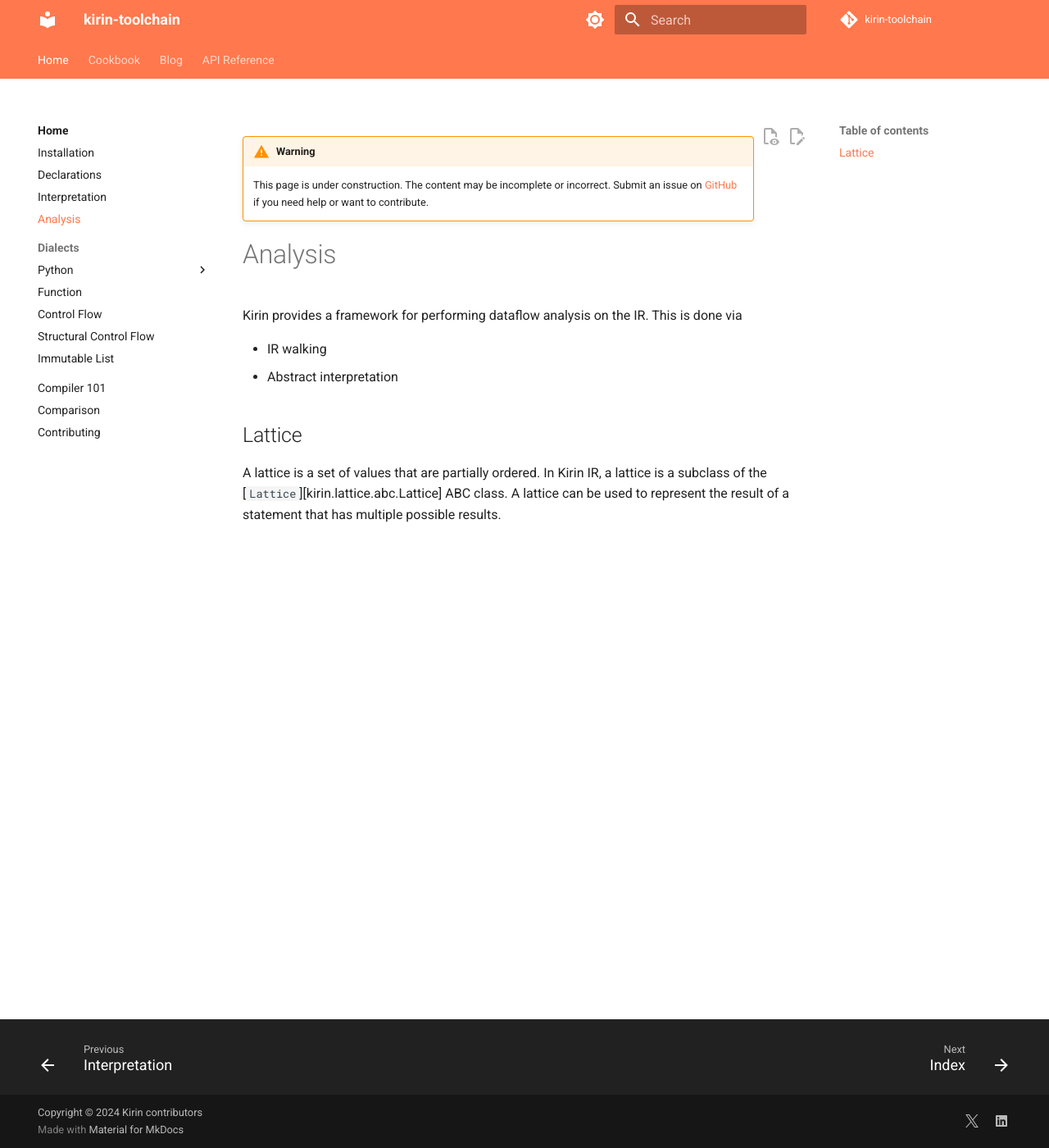
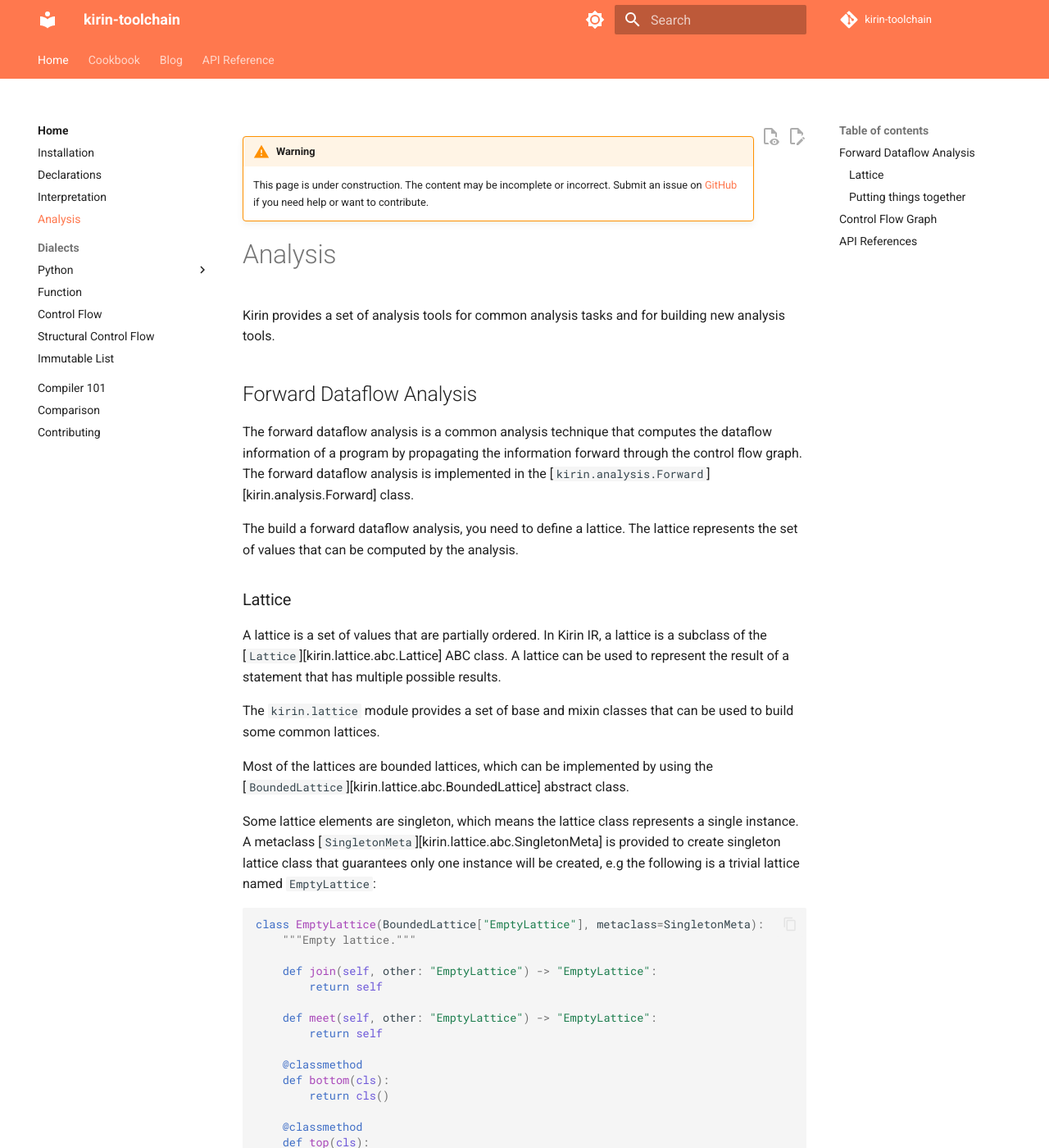
Before and after one commit to hmyuuu/kirin, an MkDocs documentation site: the page built from docs/analysis.md, in a window 1280 px wide and 1400 px high. Shown: the whole window at 82% size. Built offline with MkDocs 1.6.1 and Material for MkDocs 9.7.7, drawn with Linux system fonts in a browser that asks for light colours; comment, search, counter and statistics services are not loaded; the version menu is left out; some of the changed text lies outside the part shown.

Commit message:
add some more documentation for analysis (#273)

````diff
--- a/docs/analysis.md
+++ b/docs/analysis.md
@@ -5,11 +5,102 @@
 
 # Analysis
 
-Kirin provides a framework for performing dataflow analysis on the IR. This is done via
+Kirin provides a set of analysis tools for common analysis tasks and for building new analysis tools.
 
-- IR walking
-- Abstract interpretation
+## Forward Dataflow Analysis
 
-## Lattice
+The forward dataflow analysis is a common analysis technique that computes the dataflow information of a program by propagating the information forward through the control flow graph. The forward dataflow analysis is implemented in the [`kirin.analysis.Forward`][kirin.analysis.Forward] class.
+
+The build a forward dataflow analysis, you need to define a lattice. The lattice represents the set of values that can be computed by the analysis.
+
+### Lattice
 
 A lattice is a set of values that are partially ordered. In Kirin IR, a lattice is a subclass of the [`Lattice`][kirin.lattice.abc.Lattice] ABC class. A lattice can be used to represent the result of a statement that has multiple possible results.
+
+The `kirin.lattice` module provides a set of base and mixin classes that can be used to build some common lattices.
+
+Most of the lattices are bounded lattices, which can be implemented by using the [`BoundedLattice`][kirin.lattice.abc.BoundedLattice] abstract class.
+
+Some lattice elements are singleton, which means the lattice class represents a single instance. A metaclass [`SingletonMeta`][kirin.lattice.abc.SingletonMeta] is provided to create singleton lattice class that guarantees only one instance will be created, e.g the following is a trivial lattice named `EmptyLattice`:
+
+```python
+class EmptyLattice(BoundedLattice["EmptyLattice"], metaclass=SingletonMeta):
+    """Empty lattice."""
+
+    def join(self, other: "EmptyLattice") -> "EmptyLattice":
+        return self
+
+    def meet(self, other: "EmptyLattice") -> "EmptyLattice":
+        return self
+
+    @classmethod
+    def bottom(cls):
+        return cls()
+
+    @classmethod
+    def top(cls):
+        return cls()
+
+    def __hash__(self) -> int:
+        return id(self)
+
+    def is_subseteq(self, other: "EmptyLattice") -> bool:
+        return True
+```
+
+where the lattice is a `BoundedLattice` and it is also a singleton class, which means the class will only have one instance.
+
+### Putting things together
+
+To build a forward dataflow analysis, you need to define a lattice and subclass the `Forward` class. The following is the type inference analysis (simplified) that infers the type of each variable in the program:
+
+```python
+class TypeInference(Forward[types.TypeAttribute]):
+    keys = ["typeinfer"]
+    lattice = types.TypeAttribute
+```
+
+where the class `TypeInference` is actually the same as the [interpreter](interp.md) we introduced before, but instead of running on concrete values, it runs on the lattice values and walks through all the control flow branches. The field `keys` is a list of keys that tells the interpreter which method registry to use to run the analysis (similar to the key `"main"` for concrete interpretation).
+
+## Control Flow Graph
+
+The control flow graph (CFG) can be constructed by calling the [`CFG`][kirin.analysis.cfg.CFG] class constructor. The CFG is a directed graph that represents the control flow of the program. Each node in the graph represents a basic block, and each edge represents a control flow transfer between two basic blocks.
+
+An example of using the CFG class to construct a CFG is shown below:
+
+```python
+from kirin.analysis import CFG
+from kirin.prelude import basic
+
+@basic
+def main(x):
+    if x > 0:
+        y = 1
+    else:
+        y = 2
+    return y
+
+
+cfg = CFG(main.callable_region)
+cfg.print()
+```
+
+prints the following directed acyclic graph:
+
+```
+Successors:
+^0 -> [^1, ^2]
+^2 -> [^3]
+^3 -> []
+^1 -> [^3]
+
+Predecessors:
+^1 <- [^0]
+^2 <- [^0]
+^3 <- [^2, ^1]
+```
+
+## API References
+
+::: kirin.analysis.Forward
+::: kirin.analysis.cfg.CFG
````
Also changed, not shown: 1 other file.
